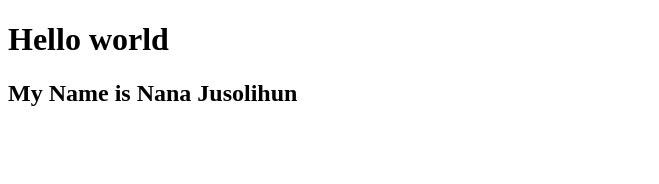
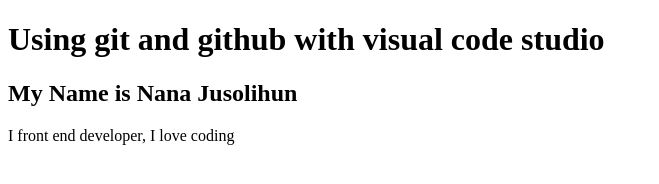
Before and after one commit to nanajusolihun/sde-boarding, a plain HTML site: page index.html in a window 1280 px wide. Shown: the whole page, without its empty margins (0-659 px from the left). Drawn offline with Linux system fonts and the light colour scheme.

Commit message:
adding new feature

```diff
--- a/index.html
+++ b/index.html
@@ -3,10 +3,11 @@
   <head>
     <meta charset="UTF-8" />
     <meta name="viewport" content="width=device-width, initial-scale=1.0" />
-    <title>Document</title>
+    <title>Test git and github</title>
   </head>
   <body>
-    <h1>Hello world</h1>
+    <h1>Using git and github with visual code studio</h1>
     <h2>My Name is Nana Jusolihun</h2>
+    <p>I front end developer, I love coding</p>
   </body>
 </html>
```
